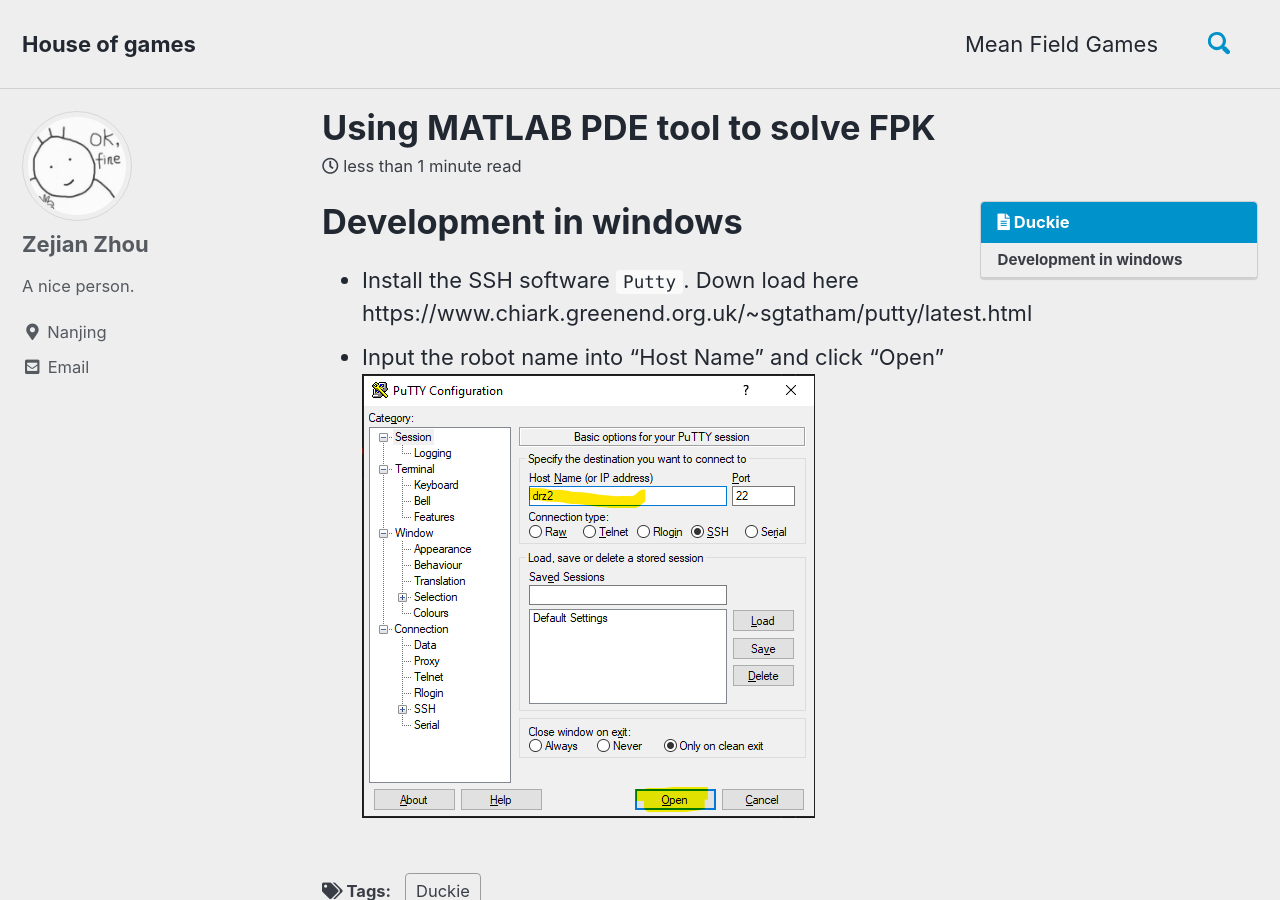
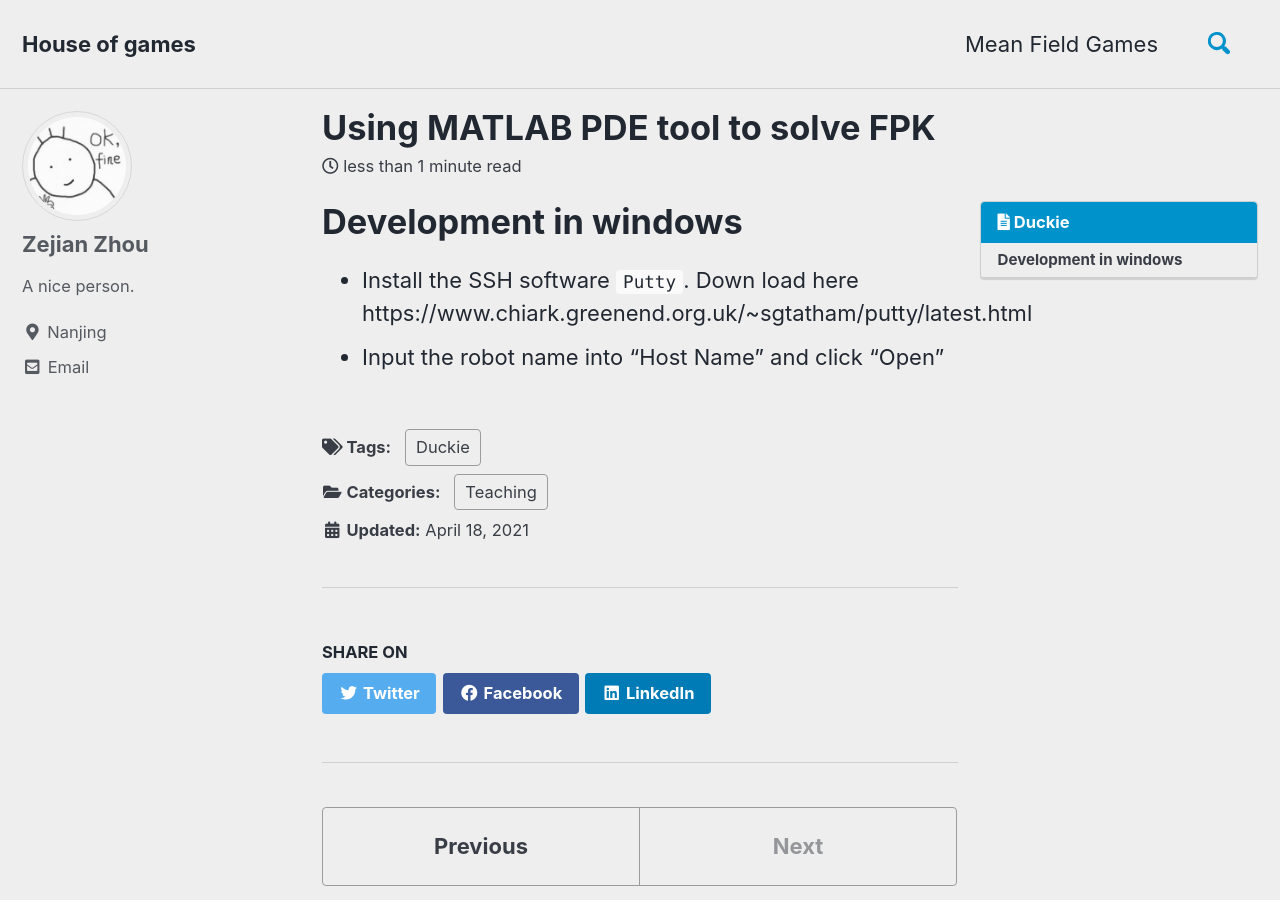
Before and after one commit to JayZejianZhou/JayZejianZhou.github.io, a Jekyll site: the page built from _posts/2022-01-22-get_started_duckiebot.md, in a window 1280 px wide and 900 px high. Built offline with Jekyll 4.4.1, drawn with Linux system fonts in a browser that asks for light colours; cached includes are drawn as plain includes; comment, search, counter and statistics services are not loaded.

Commit message:
Update 2022-01-22-get_started_duckiebot.md

```diff
--- a/_posts/2022-01-22-get_started_duckiebot.md
+++ b/_posts/2022-01-22-get_started_duckiebot.md
@@ -13,4 +13,4 @@ comments: true
 # Development in windows
 - Install the SSH software `Putty`. Down load here https://www.chiark.greenend.org.uk/~sgtatham/putty/latest.html
 - Input the robot name into "Host Name" and click "Open"
-  ![putty1](/assets/images/putty1.png)
+  <!-- ![putty1](/assets/images/putty1.png) -->
```
